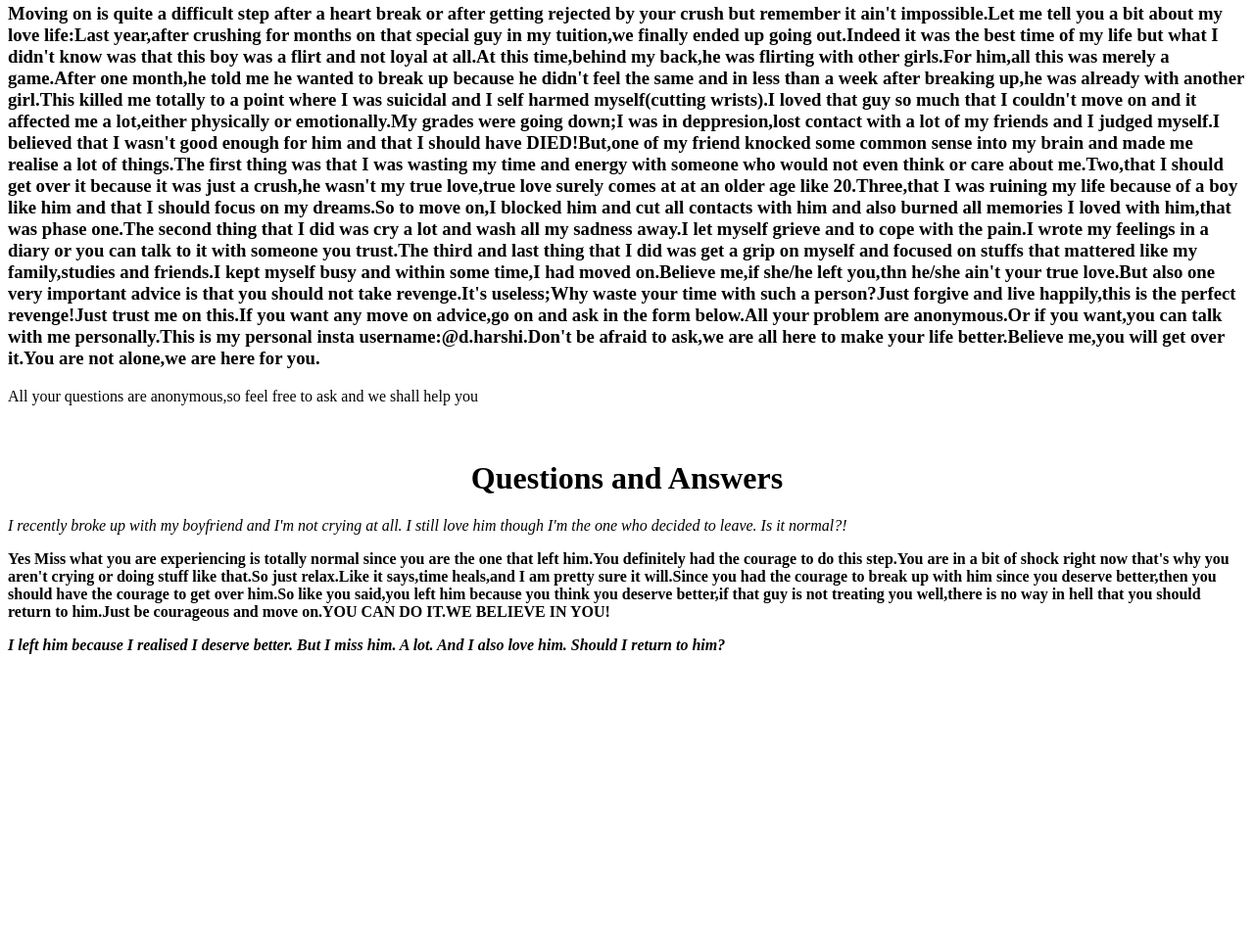
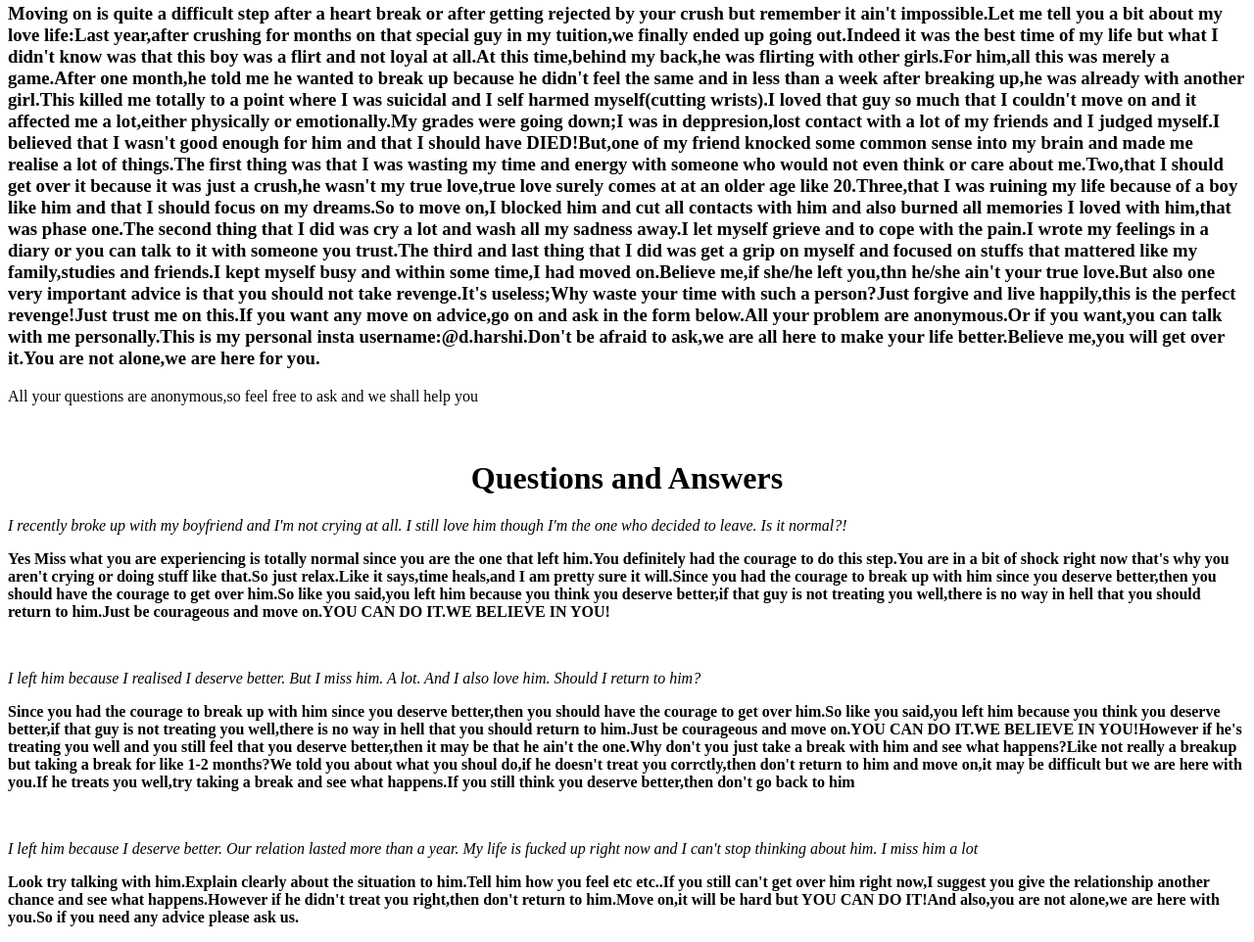
Before and after one commit to dealingwithex/dealingwithex.github.io, a plain HTML site: page index.html in a window 1280 px wide. Shown: the part 507-1469 px from the top of the page at 98% size. Before the commit the page ends 1191 px from the top, so only its background shows below. Drawn offline with Linux system fonts and the light colour scheme.

Commit message:
Update index.html

```diff
--- a/index.html
+++ b/index.html
@@ -16,11 +16,12 @@
   <br>
   <h1 ALIGN='CENTER'>Questions and Answers</h1>
   <p><i>I recently broke up with my boyfriend and I'm not crying at all. I still love him though I'm the one who decided to leave. Is it normal?!</i></p>
-  <p><b>Yes Miss what you are experiencing is totally normal since you are the one that left him.You definitely had the courage to do this step.You are in a bit of shock right now that's why you aren't crying or doing stuff like that.So just relax.Like it says,time heals,and I am pretty sure it will.Since you had the courage to break up with him since you deserve better,then you should have the courage to get over him.So like you said,you left him because you think you deserve better,if that guy is not treating you well,there is no way in hell that you should return to him.Just be courageous and move on.YOU CAN DO IT.WE BELIEVE IN YOU!
+  <p><b>Yes Miss what you are experiencing is totally normal since you are the one that left him.You definitely had the courage to do this step.You are in a bit of shock right now that's why you aren't crying or doing stuff like that.So just relax.Like it says,time heals,and I am pretty sure it will.Since you had the courage to break up with him since you deserve better,then you should have the courage to get over him.So like you said,you left him because you think you deserve better,if that guy is not treating you well,there is no way in hell that you should return to him.Just be courageous and move on.YOU CAN DO IT.WE BELIEVE IN YOU!</b></p>
 <br>
     <p><i>I left him because I realised I deserve better. But I miss him. A lot. And I also love him. Should I return to him?</i></p>
-
-
-
+    <p><b>Since you had the courage to break up with him since you deserve better,then you should have the courage to get over him.So like you said,you left him because you think you deserve better,if that guy is not treating you well,there is no way in hell that you should return to him.Just be courageous and move on.YOU CAN DO IT.WE BELIEVE IN YOU!However if he's treating you well and you still feel that you deserve better,then it may be that he ain't the one.Why don't you just take a break with him and see what happens?Like not really a breakup but taking a break for like 1-2 months?We told you about what you shoul do,if he doesn't treat you corrctly,then don't return to him and move on,it may be difficult but we are here with you.If he treats you well,try taking a break and see what happens.If you still think you deserve better,then don't go back to him</b></p>
+<br>
+  <p><i>I left him because I deserve better. Our relation lasted more than a year. My life is fucked up right now and I can't stop thinking about him. I miss him a lot</i></p>
+  <p><b>Look try talking with him.Explain clearly about the situation to him.Tell him how you feel etc etc..If you still can't get over him right now,I suggest you give the relationship another chance and see what happens.However if he didn't treat you right,then don't return to him.Move on,it will be hard but YOU CAN DO IT!And also,you are not alone,we are here with you.So if you need any advice please ask us.</b></p>
 </body>
 </html>
```
